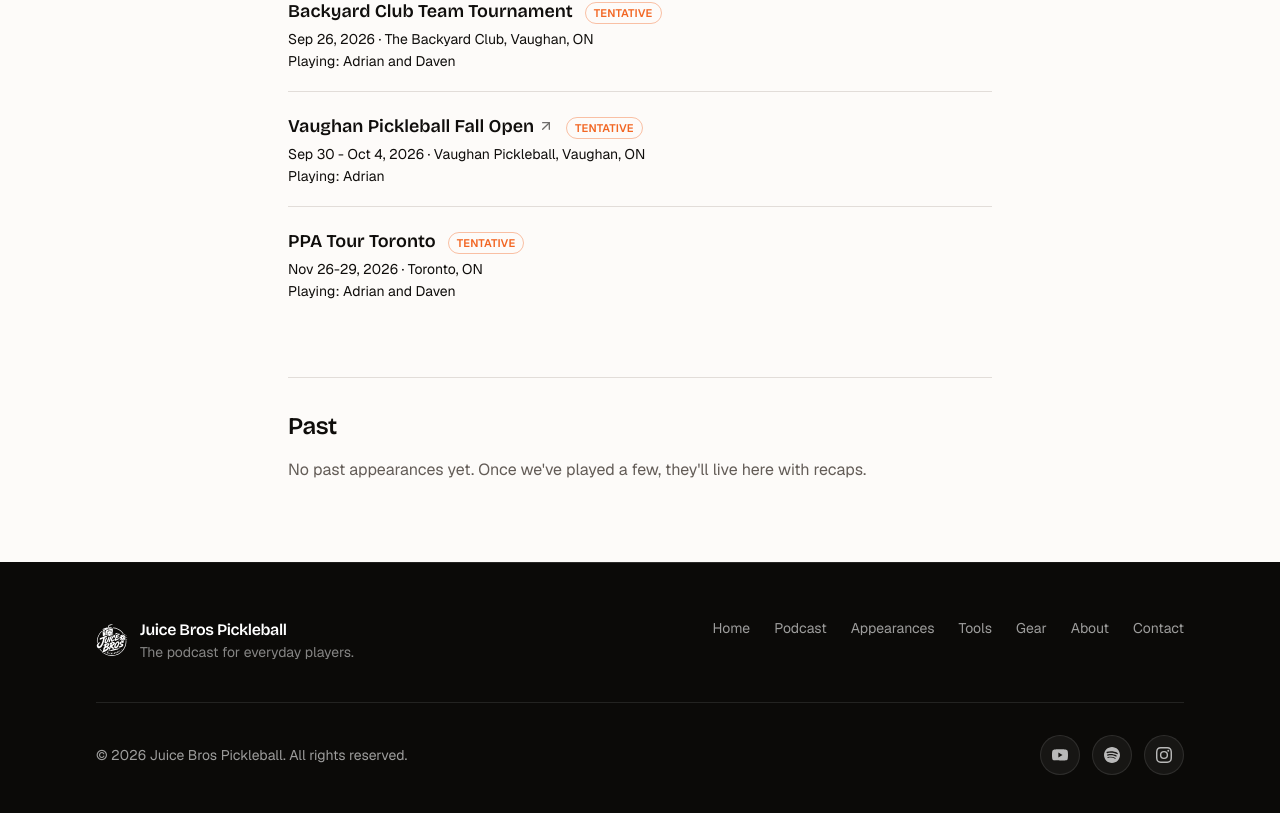
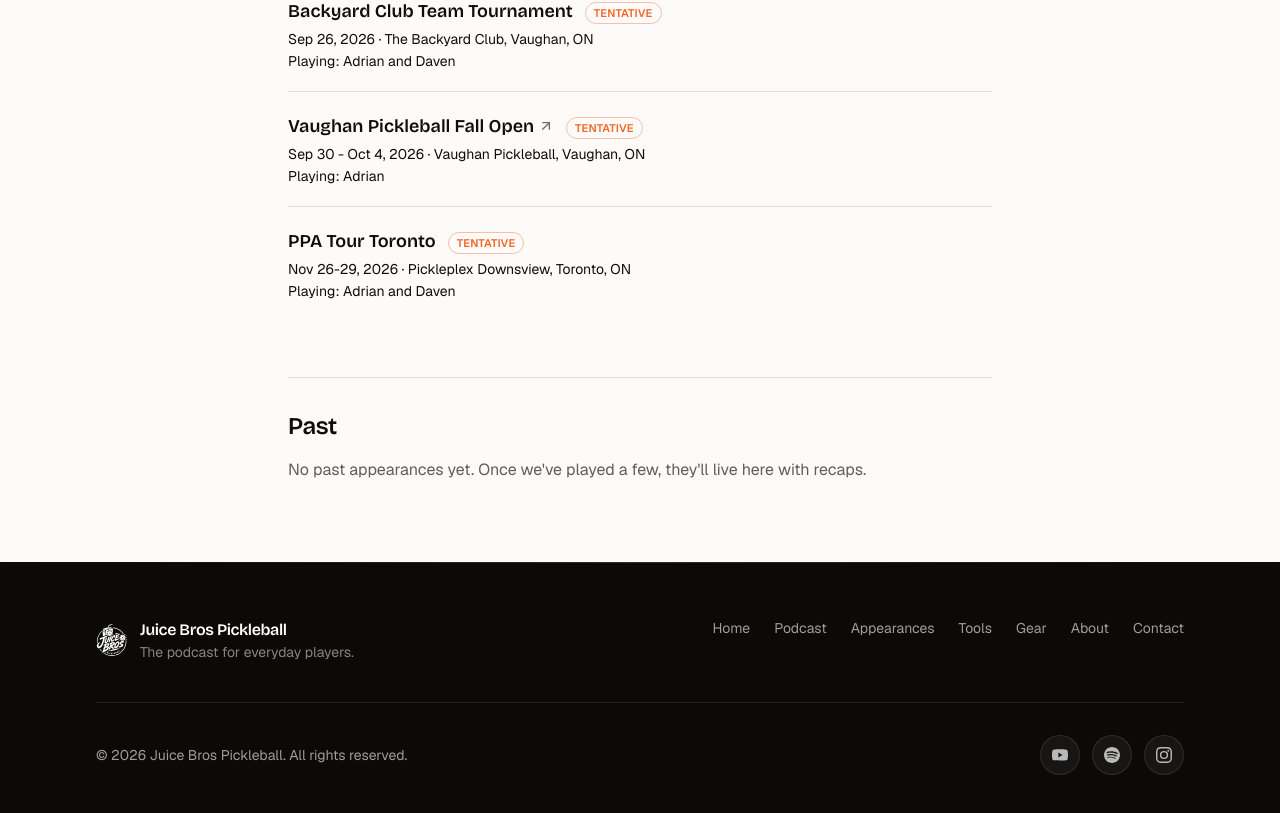
Before and after one commit to AdrianLuk/juice-bros, a Next.js app: page /appearances in a window 1280 px wide. Shown: the part 658-1471 px from the top of the page. Built offline with nearby package versions, Linux system fonts and the light colour scheme.

Commit message:
Appearances: set PPA Tour Toronto venue to Pickleplex Downsview
Co-Authored-By: Claude Sonnet 5 <noreply@anthropic.com>

```diff
--- a/content/appearances.ts
+++ b/content/appearances.ts
@@ -67,7 +67,7 @@ export const appearances: Appearance[] = [
     name: "PPA Tour Toronto",
     startDate: "2026-11-26",
     endDate: "2026-11-29",
-    location: "Toronto, ON",
+    location: "Pickleplex Downsview, Toronto, ON",
     status: "tentative",
     players: "both",
   },
```
